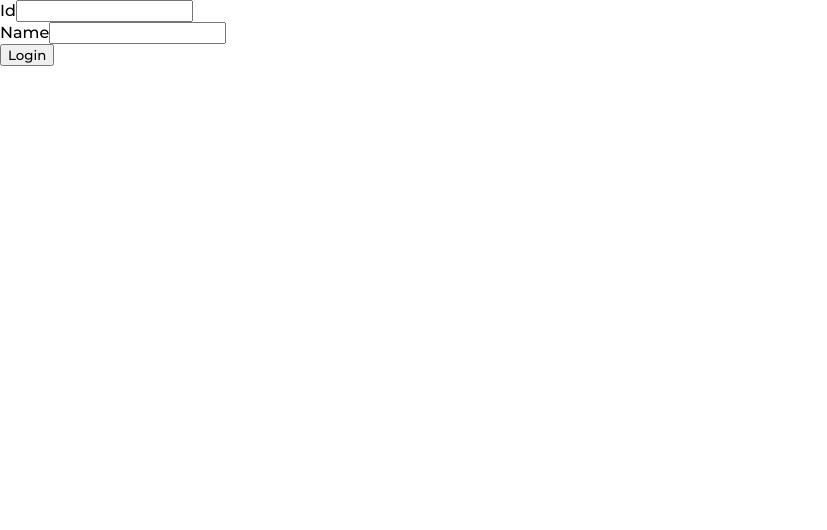
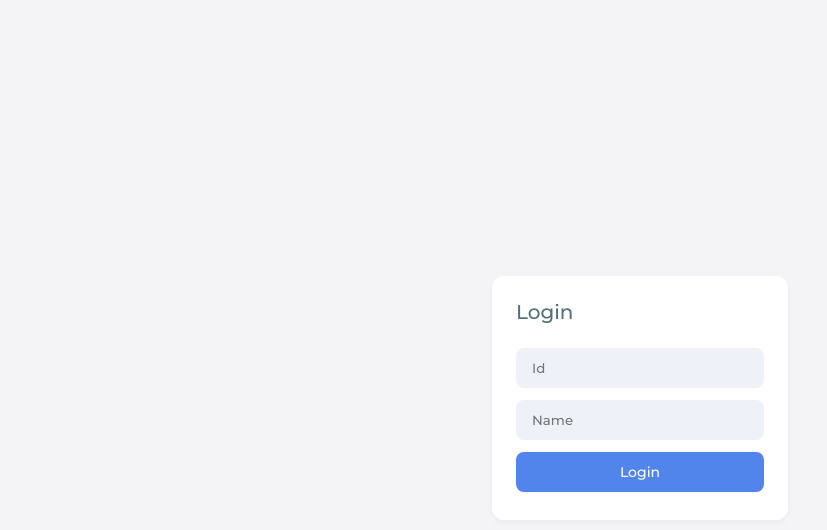
Before and after one commit to mirza-sync/todo-dashboard, a React (Vite) app: page /login in a window 1280 px wide. Shown: the top 530 px of the page, without its empty margins (0-827 px from the left). Built offline with nearby package versions, Linux system fonts and the light colour scheme.

Commit message:
Style login form

```diff
--- a/src/components/TaskList/index.tsx
+++ b/src/components/TaskList/index.tsx
@@ -32,7 +32,7 @@ const TitleWrapper = styled.div`
 `;
 
 const SearchInput = styled.input`
-  background: #d9dfeb 0% 0% no-repeat padding-box;
+  background: #d9dfeb;
   border-radius: 8px;
   height: 40px;
   border: none;
--- a/src/index.css
+++ b/src/index.css
@@ -8,6 +8,7 @@
 body {
   height: 100vh;
   margin: 0;
+  background: #f4f4f6;
 }
 
 #root {
--- a/src/pages/Login.tsx
+++ b/src/pages/Login.tsx
@@ -1,6 +1,36 @@
 import { useState } from "react";
 import { useAuth } from "../hooks/useAuth";
 import { Navigate, useNavigate } from "react-router";
+import Card from "../components/ui/Card";
+import styled from "styled-components";
+import Button from "../components/ui/Button";
+import Title from "../components/ui/Title";
+
+const Container = styled.div`
+  height: 100%;
+  display: flex;
+  justify-content: center;
+  align-items: center;
+  padding-inline: 12px;
+`;
+
+const Wrapper = styled.div`
+  @media (min-width: 769px) {
+    width: 296px;
+    height: 249px;
+  }
+`;
+
+const Input = styled.input`
+  box-sizing: border-box;
+  background: #eef1f8;
+  border-radius: 8px;
+  height: 40px;
+  border: none;
+  padding-left: 1rem;
+  width: 100%;
+  margin-bottom: 12px;
+`;
 
 const Login = () => {
   const { isLoading, isAuthenticated, login } = useAuth();
@@ -23,27 +53,28 @@ const Login = () => {
   }
 
   return (
-    <div>
-      <form>
-        <div>
-          <label htmlFor="userid">Id</label>
-          <input
+    <Container>
+      <Wrapper>
+        <Card>
+          <Title>Login</Title>
+          <form style={{ marginTop: "24px" }}>
+            <Input
               type="text"
               id="userid"
+              placeholder="Id"
               onChange={(e) => setUserid(e.target.value)}
             />
-        </div>
-        <div>
-          <label htmlFor="username">Name</label>
-          <input
+            <Input
               type="text"
               id="username"
+              placeholder="Name"
               onChange={(e) => setUsername(e.target.value)}
             />
-        </div>
-        <button onClick={() => handleLogin()}>Login</button>
+            <Button onClick={() => handleLogin()}>Login</Button>
           </form>
-    </div>
+        </Card>
+      </Wrapper>
+    </Container>
   );
 };
 
```
Lines whose indentation alone changed are shown as unchanged.
